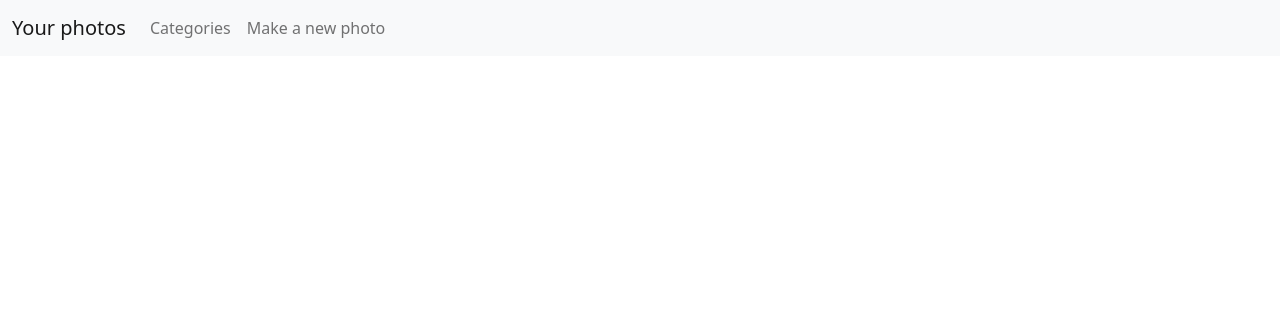
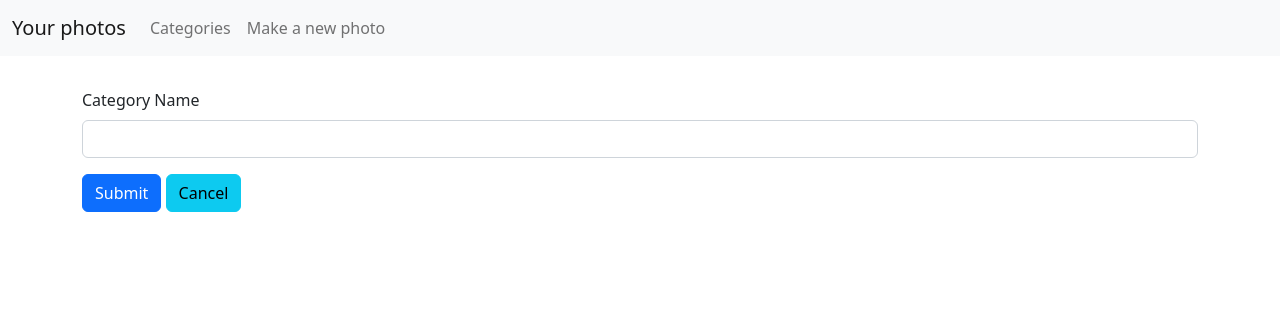
Before and after one commit to ttom-eragiapreso/spring-il-mio-fotoalbum, a Spring Boot app: page /category in a window 1280 px wide. Shown: the top 316 px of the page. Run offline with Spring Boot 4, Linux system fonts and the light colour scheme; data that the repository does not hold is empty; some of the project's set-up classes (security, data sources, template engines, error pages and the like) are left out, and stand-ins take their place; some libraries are stand-ins or nearby versions.

Commit message:
fatto edit e create di category in un'unica pagina

```diff
--- a/src/main/java/org/photoalbum/photoalbum/controller/CategoryController.java
+++ b/src/main/java/org/photoalbum/photoalbum/controller/CategoryController.java
@@ -1,12 +1,13 @@
 package org.photoalbum.photoalbum.controller;
 
+import jakarta.validation.Valid;
+import org.photoalbum.photoalbum.model.Category;
 import org.photoalbum.photoalbum.service.CategoryService;
 import org.springframework.beans.factory.annotation.Autowired;
 import org.springframework.stereotype.Controller;
 import org.springframework.ui.Model;
-import org.springframework.web.bind.annotation.GetMapping;
-import org.springframework.web.bind.annotation.PathVariable;
-import org.springframework.web.bind.annotation.RequestMapping;
+import org.springframework.validation.BindingResult;
+import org.springframework.web.bind.annotation.*;
 
 @Controller
 @RequestMapping("/category")
@@ -18,6 +19,7 @@ public class CategoryController {
     @GetMapping
     public String index(Model model){
         model.addAttribute("categories", categoryService.getAllCategories());
+        model.addAttribute("category", new Category());
         return "/categories/index";
     }
     @GetMapping("/delete/{id}")
@@ -25,4 +27,21 @@ public class CategoryController {
         categoryService.deleteById(id);
         return "redirect:/category";
     }
+    @GetMapping("/edit/{id}")
+    public String edit(@PathVariable Integer id, Model model){
+        Category categoryToUpdate = categoryService.getById(id);
+        model.addAttribute("category", categoryToUpdate);
+        model.addAttribute("categories", categoryService.getAllCategories());
+        return "/categories/index";
+    }
+
+    @PostMapping("/edit/{id}")
+    public String update(@PathVariable Integer id, @Valid @ModelAttribute Category formCategory, BindingResult bindingResult, Model model){
+        if(bindingResult.hasErrors()){
+            model.addAttribute("categories", categoryService.getAllCategories());
+            return "/categories/index";
+        }
+        categoryService.update(id, formCategory);
+        return "redirect:/category";
+    }
 }
--- a/src/main/resources/templates/categories/index.html
+++ b/src/main/resources/templates/categories/index.html
@@ -8,18 +8,32 @@
 <th:block th:replace="~{fragments/fragments :: navbar(${keyword}, false)}"></th:block>
 
 
-<div class="container py-3">
-    <div class="row">
+<div class="container py-3"
+     th:with="formAction = ${category.id == null ? '/category/create' : '/category/edit/' + category.id}">
+    <div class="row mb-3">
         <div class="col" th:each="cat : ${categories}">
             <div class="card">
                 <div class="card-body">
                     <h5 class="card-title" th:text="${cat.name}"></h5>
                     <a th:href="@{|/category/delete/${cat.id}|}" class="card-link text-danger">Delete</a>
-                    <a href="#" class="card-link">Another link</a>
+                    <a th:href="@{|/category/edit/${cat.id}|}" class="card-link text-info">Edit</a>
                 </div>
             </div>
         </div>
     </div>
+    <form th:action="${formAction}" th:object="${category}" method="post">
+        <div class="mb-3">
+            <label for="name" class="form-label">Category Name</label>
+            <input type="text" class="form-control" id="name" th:field="*{name}" th:errorClass="is-invalid">
+            <div th:if="${#fields.hasErrors('name')}" class="invalid-feedback">
+                <ul>
+                    <li th:each="err : ${#fields.errors('name')}" th:text="${err}"></li>
+                </ul>
+            </div>
+        </div>
+        <button type="submit" class="btn btn-primary">Submit</button>
+        <a th:href="@{/}" class="btn btn-info">Cancel</a>
+    </form>
 </div>
 </body>
 </html>
```
Also changed, not shown: src/main/java/org/photoalbum/photoalbum/service/CategoryService.java (+6 -1 lines), 5 other files.
